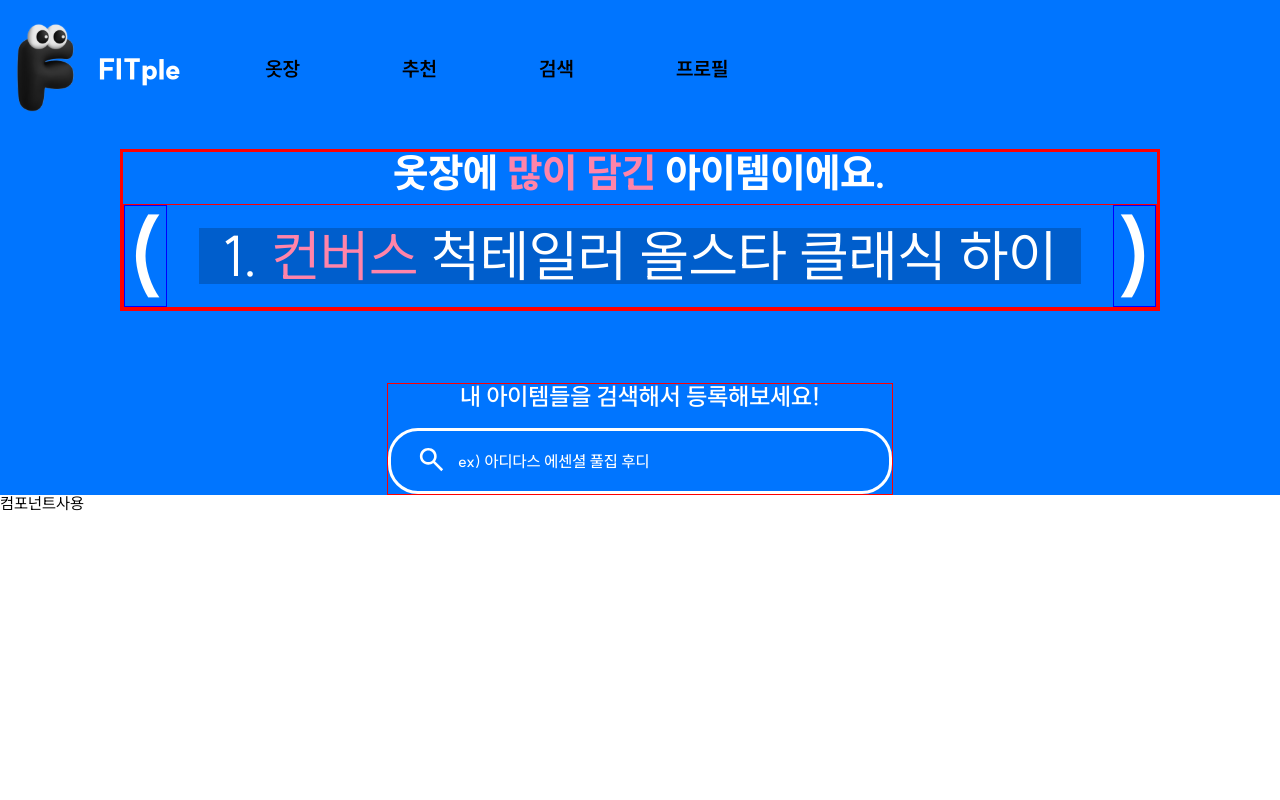
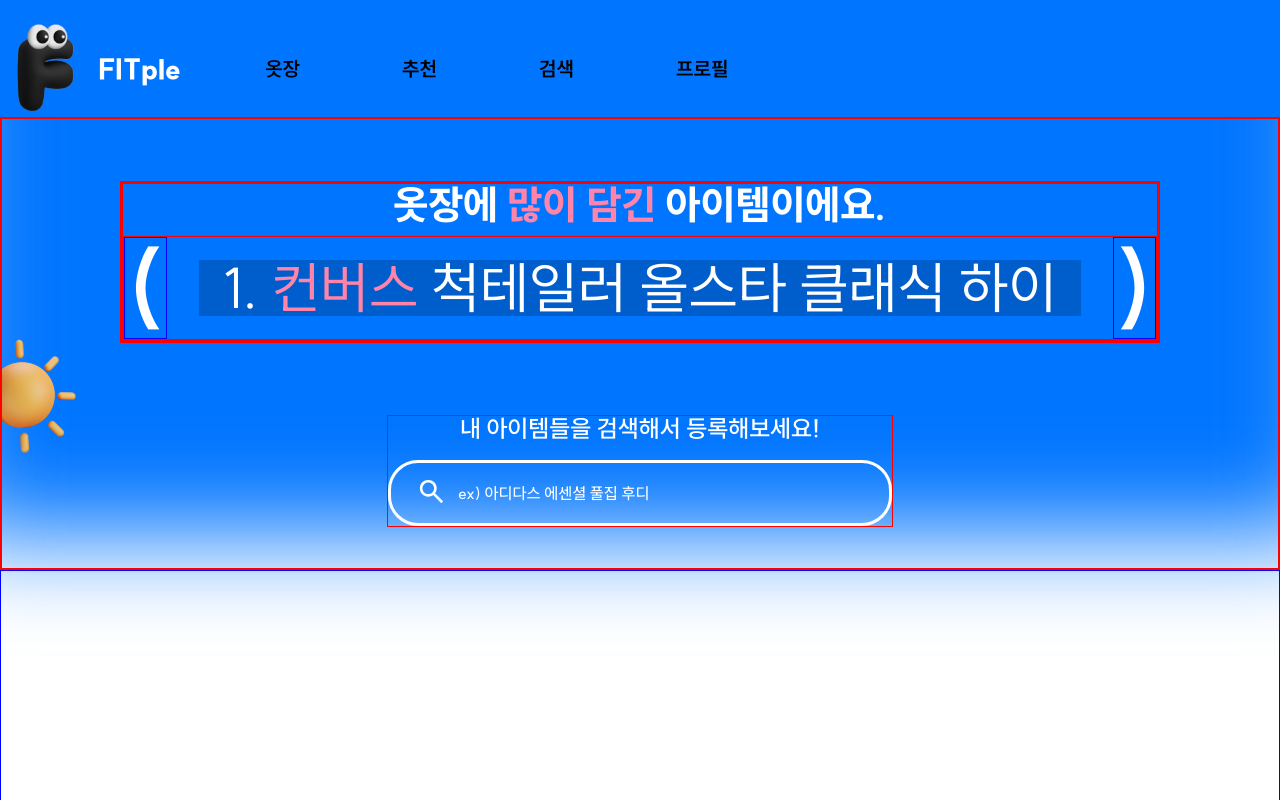
Before and after one commit to soieyans/Frontend, a React (Vite) app in the folder FITple-Frontend/: page /search in a window 1280 px wide. Shown: the top 800 px of the page. Built offline with nearby package versions, Linux system fonts and the light colour scheme; a web font is replaced by a local one.

Commit message:
feat: [#34] 검색페이지 Sun 이미지 추가

```diff
--- a/FITple-Frontend/src/App.jsx
+++ b/FITple-Frontend/src/App.jsx
@@ -13,6 +13,7 @@
 import RecomUserCloInfomPage from "./pages/RecomUserCloInfomPage/RecomUserCloInfomPage";
 import RecomUserFeedPage from "./pages/RecomUserFeedPage/RecomUserFeedPage";
 import ClothupdatePage from "./pages/ClothupdatePage/ClothupdatePage";
+import RecomUserSearchPage from "./pages/RecomUserSearchPage/RecomUserSearchPage";
 import LayoutNonNav from "./layout/LayoutNonNav";
 import Layout from "./layout/Layout";
 import LayoutNavBlue from "./layout/LayoutNavBlue";
@@ -40,6 +41,10 @@
           <Route path="/recommendFeed" element={<RecomUserFeedPage />} />
           <Route path="/recommenduser" element={<RecomUserCloInfomPage />} />
           <Route path="/brand" element={<BrandPage />} />
+          <Route
+            path="/recommendUserSearch"
+            element={<RecomUserSearchPage />}
+          />
         </Route>
         {/* 파란색 Navbar 있는 layout */}
         <Route element={<LayoutNavBlue />}>
--- a/FITple-Frontend/src/pages/BrandPage/BrandPage.jsx
+++ b/FITple-Frontend/src/pages/BrandPage/BrandPage.jsx
@@ -70,7 +70,7 @@
             ))}
           </SubMenuWrap>
           {/* 아이템들 */}
-          <ItemWrap>
+          {/* <ItemWrap>
             <UserItem />
             <UserItem />
             <UserItem />
@@ -78,14 +78,14 @@
             <UserItem />
             <UserItem />
             <UserItem />
-          </ItemWrap>
+          </ItemWrap> */}
           {/* 아이템이 없을때 */}
-          {/* <NonWrap>
+          <NonWrap>
             <RegisterBox>
               <RegisterText>해당 제품은 등록되어 있지 않아요.</RegisterText>
               <RegisterBTN>직접 등록하기</RegisterBTN>
             </RegisterBox>
-          </NonWrap> */}
+          </NonWrap>
         </Wrap>
       </ItemContainer>
     </>
--- a/FITple-Frontend/src/pages/RecomUserSearchPage/RecomUserSearchPage.jsx
+++ b/FITple-Frontend/src/pages/RecomUserSearchPage/RecomUserSearchPage.jsx
@@ -5,17 +5,15 @@
   SubTitle,
   SearchWrap,
   SearchBox,
-  SearchInputBox
+  SearchInputBox,
 } from "./RecomUserSearchPage.style";
 import SearchIcon from "/assets/SearchIcon.svg";
 import RecomUserCard from "../../components/RecomUserCard/RecomUserCard";
 
-
-
 function RecomUserSearchPage() {
   return (
     <Container>
-      <Blur/>
+      <Blur />
       <Title>검색결과</Title>
       <SubTitle>유저를 검색해보세요.</SubTitle>
       <SearchWrap>
--- a/FITple-Frontend/src/pages/RecomUserSearchPage/RecomUserSearchPage.style.js
+++ b/FITple-Frontend/src/pages/RecomUserSearchPage/RecomUserSearchPage.style.js
@@ -1,54 +1,52 @@
 import styled from "styled-components";
 
+export const Container = styled.div`
+  position: relative;
+  width: 100%;
 
-export const Container = styled.div`
-    position:relative;
-    width:100%;
+  display: flex;
+  flex-direction: column;
+  align-items: center;
+  justify-content: center;
+  border-top-left-radius: 50px;
+  border-top-right-radius: 50px;
+  gap: 42px;
+`;
 
-    display:flex;
-    flex-direction:column;
-    align-items:center;
-    justify-content:center;
-    border-top-left-radius:50px;
-    border-top-right-radius:50px;
-    gap:42px;
-
-`
-
-export const Blur =styled.div`
-    width:100%;
-    height:541px;
-    position:absolute;
-    top:-430px;
-    background-color: #0075FF;
+export const Blur = styled.div`
+  width: 100%;
+  height: 541px;
+  position: absolute;
+  top: -430px;
+  background-color: #0075ff;
   filter: blur(75px);
-    z-index:-1;
-`
+  z-index: -1;
+`;
 
 export const Title = styled.div`
-    margin-top:186px;
-    font-size:40px;
-    font-weight:800;
-    color:#0276FE;
-`
+  margin-top: 186px;
+  font-size: 40px;
+  font-weight: 800;
+  color: #0276fe;
+`;
 
 export const SubTitle = styled.div`
-    font-size:20px;
-    font-weight:600;
-    color:#838383;
-`
+  font-size: 20px;
+  font-weight: 600;
+  color: #838383;
+`;
 export const Back = styled.img`
-    position:absolute;
-    top:47px;
-    left:54px;
-    width:22px;
-    height:auto;
-`
+  position: absolute;
+  top: 47px;
+  left: 54px;
+  width: 22px;
+  height: auto;
+`;
 
 export const SearchWrap = styled.div`
   display: flex;
   align-items: center;
-`
+`;
 
 export const SearchInputBox = styled.input`
   width: 690px;
@@ -59,16 +57,15 @@
   font-size: 25px;
   font-weight: 500;
   line-height: 36.2px;
-    padding-left:32px;
+  padding-left: 32px;
   margin-left: 12px;
-`
+`;
 
 export const SearchBox = styled.div`
-    width:1108px;
+  width: 1108px;
   display: flex;
   flex-wrap: wrap;
 
-    padding:0 74px;
-    gap:36px;
-
-`
+  padding: 0 74px;
+  gap: 36px;
+`;
--- a/FITple-Frontend/src/pages/SearchMainPage/SearchMainPage.jsx
+++ b/FITple-Frontend/src/pages/SearchMainPage/SearchMainPage.jsx
@@ -1,6 +1,8 @@
 import SearchBox from "../../components/SearchBox/SearchBox";
 import SearchIconWhite from "../../../assets/searchIcon-white.svg";
+import SunIcon from "../../../assets/Sun.svg";
 import {
+  Blur,
   Box,
   Container,
   ImpactText,
@@ -9,6 +11,7 @@
   SearchContainer,
   SearchText,
   SubTitle,
+  SunIconImg,
   Title,
   TitleBackground,
   TitleBox,
@@ -19,9 +22,10 @@
 const SearchMainPage = () => {
   return (
     <Container>
+      <Blur />
       {/* 위에 파란색 영역 */}
       <MainContainer>
-        {/* 타이틀 영역 */}
+        <SunIconImg src={SunIcon} />
         <TitleBox>
           <SubTitle>
             옷장에 <ImpactText>많이 담긴</ImpactText> 아이템이에요.
@@ -45,7 +49,7 @@
         </SearchContainer>
       </MainContainer>
       {/* 밑에 아이템 나오는 영역 */}
-      <ItemContainer>컴포넌트사용</ItemContainer>
+      <ItemContainer></ItemContainer>
     </Container>
   );
 };
--- a/FITple-Frontend/src/pages/SearchMainPage/SearchMainPage.style.js
+++ b/FITple-Frontend/src/pages/SearchMainPage/SearchMainPage.style.js
@@ -1,12 +1,16 @@
 import styled from "styled-components";
-export const Container = styled.div``;
+export const Container = styled.div`
+  position: relative;
+  overflow: hidden;
+`;
 export const MainContainer = styled.div`
-  background-color: #0075ff;
+  border: 2px solid red;
   color: white;
   display: flex;
   flex-direction: column;
   align-items: center;
-  padding-top: 32px;
+  padding: 62px 0 41px 0;
+  position: relative;
 `;
 export const TitleContainer = styled.div``;
 export const TitleBox = styled.div`
@@ -54,4 +58,25 @@
   text-align: center;
   margin-bottom: 20px;
 `;
-export const ItemContainer = styled.div``;
+export const ItemContainer = styled.div`
+  border: 1px solid blue;
+  height: 600px;
+`;
+
+export const Blur = styled.div`
+  position: absolute;
+  width: 100%;
+  height: 536px;
+  top: -117px;
+  transform: scaleX(1.1);
+  z-index: -1;
+  /* main/blue */
+  background: #0075ff;
+  filter: blur(50px);
+`;
+
+export const SunIconImg = styled.img`
+  position: absolute;
+  left: 0;
+  top: 210px;
+`;
```
Also changed, not shown: FITple-Frontend/assets/Sun.svg (added). Lines whose indentation alone changed are shown as unchanged.
